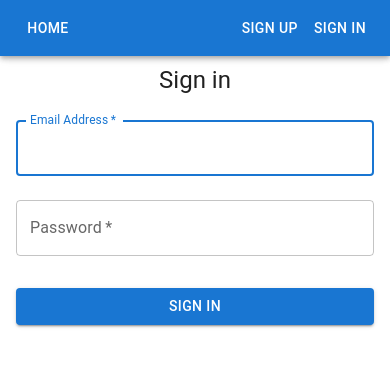
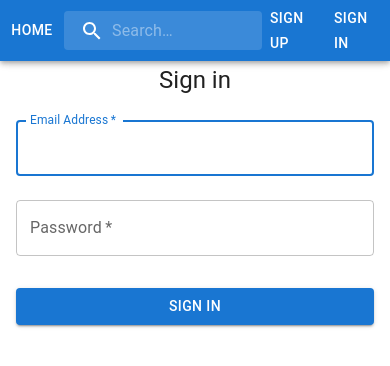
Before and after one commit to yourockit/my-course-react-phonebook-2.0, a React (Create React App) app: page /my-course-react-hw-08-phonebook/signin in a window 390 px wide. Shown: the top 366 px of the page. Built offline with nearby package versions, Linux system fonts and the light colour scheme; the HTML template or start-up script is replaced by a standard one.

Commit message:
my-hw-react-08-phonebook

```diff
--- a/src/components/AppBar/AppBar.jsx
+++ b/src/components/AppBar/AppBar.jsx
@@ -1,80 +1,22 @@
-import {
-  AppBar,
-  Box,
-  IconButton,
-  Toolbar,
-  Menu,
-  Container,
-} from '@mui/material';
-import MenuIcon from '@mui/icons-material/Menu';
+import { AppBar, Toolbar, Container } from '@mui/material';
 import { AuthNav } from 'components/AuthNav/AuthNav';
-import { Navigation } from 'components/Navigation/Navigation';
-import { NavigationMobile } from 'components/Navigation/NavigationMobile';
 import { UserMenu } from 'components/UserMenu/UserMenu';
 import { useSelector } from 'react-redux';
 import { selectIsLoggedIn } from 'redux/auth/selectors';
-import { useState } from 'react';
+import { NavigationMenuMobile } from 'components/NavigationMenu/NavigationMenuMobile';
+import { NavigationMenu } from 'components/NavigationMenu/NavigationMenu';
+import { Search } from 'components/Search/Search';
 
 export const PhonebookAppBar = () => {
   const isLoggedIn = useSelector(selectIsLoggedIn);
-  const [anchorElNav, setAnchorElNav] = useState(null);
-
-  const handleOpenNavMenu = event => {
-    setAnchorElNav(event.currentTarget);
-  };
-
-  const handleCloseNavMenu = () => {
-    setAnchorElNav(null);
-  };
 
   return (
     <AppBar position="fixed">
-      <Container maxWidth="xl">
+      <Container maxWidth="xl" sx={{ p: 0 }}>
         <Toolbar disableGutters>
-          {isLoggedIn ? (
-            <Box sx={{ flexGrow: 1, display: { xs: 'flex', md: 'none' } }}>
-              <IconButton
-                size="large"
-                aria-label="account of current user"
-                aria-controls="menu-appbar"
-                aria-haspopup="true"
-                onClick={handleOpenNavMenu}
-                color="inherit"
-              >
-                <MenuIcon />
-              </IconButton>
-              <Menu
-                id="menu-appbar"
-                anchorEl={anchorElNav}
-                anchorOrigin={{
-                  vertical: 'bottom',
-                  horizontal: 'left',
-                }}
-                keepMounted
-                transformOrigin={{
-                  vertical: 'top',
-                  horizontal: 'left',
-                }}
-                open={Boolean(anchorElNav)}
-                onClose={handleCloseNavMenu}
-                sx={{
-                  display: { xs: 'block', md: 'none' },
-                }}
-              >
-                <NavigationMobile
-                  isLoggedIn={isLoggedIn}
-                  onClose={handleCloseNavMenu}
-                />
-              </Menu>
-            </Box>
-          ) : (
-            <Box sx={{ flexGrow: 1, display: { xs: 'flex', md: 'none' } }}>
-              <Navigation isLoggedIn={isLoggedIn} />
-            </Box>
-          )}
-          <Box sx={{ flexGrow: 1, display: { xs: 'none', md: 'flex' } }}>
-            <Navigation isLoggedIn={isLoggedIn} />
-          </Box>
+          <NavigationMenuMobile isLoggedIn={isLoggedIn} />
+          <NavigationMenu isLoggedIn={isLoggedIn} />
+          <Search />
           {isLoggedIn ? <UserMenu /> : <AuthNav />}
         </Toolbar>
       </Container>
--- a/src/components/Navigation/Navigation.jsx
+++ /dev/null
@@ -1,17 +0,0 @@
-import { Button } from '@mui/material';
-import { NavLink } from 'react-router-dom';
-
-export const Navigation = ({ isLoggedIn }) => {
-  return (
-    <nav>
-      <Button color="inherit" component={NavLink} to="/">
-        Home
-      </Button>
-      {isLoggedIn && (
-        <Button color="inherit" component={NavLink} to="/contacts">
-          Contacts
-        </Button>
-      )}
-    </nav>
-  );
-};
--- a/src/components/Navigation/NavigationMobile.jsx
+++ /dev/null
@@ -1,22 +0,0 @@
-import { MenuItem } from '@mui/material';
-import { NavLink } from 'react-router-dom';
-
-export const NavigationMobile = ({ isLoggedIn, onClose }) => {
-  return (
-    <nav>
-      <MenuItem color="inherit" component={NavLink} to="/" onClick={onClose}>
-        Home
-      </MenuItem>
-      {isLoggedIn && (
-        <MenuItem
-          color="inherit"
-          component={NavLink}
-          to="/contacts"
-          onClick={onClose}
-        >
-          Contacts
-        </MenuItem>
-      )}
-    </nav>
-  );
-};
--- /dev/null
+++ b/src/components/NavigationMenu/NavigationMenu.jsx
@@ -0,0 +1,19 @@
+import { Box, Button } from '@mui/material';
+import { NavLink } from 'react-router-dom';
+
+export const NavigationMenu = ({ isLoggedIn }) => {
+  return (
+    <>
+      <Box sx={{ flexGrow: 1, display: { xs: 'none', md: 'flex' } }}>
+        <Button color="inherit" component={NavLink} to="/">
+          Home
+        </Button>
+        {isLoggedIn && (
+          <Button color="inherit" component={NavLink} to="/contacts">
+            Contacts
+          </Button>
+        )}
+      </Box>
+    </>
+  );
+};
--- /dev/null
+++ b/src/components/NavigationMenu/NavigationMenuMobile.jsx
@@ -0,0 +1,83 @@
+import { Box, Button, IconButton, Menu, MenuItem } from '@mui/material';
+import MenuIcon from '@mui/icons-material/Menu';
+import { NavLink } from 'react-router-dom';
+import { useState } from 'react';
+
+export const NavigationMenuMobile = ({ isLoggedIn }) => {
+  const [anchorElNav, setAnchorElNav] = useState(null);
+
+  const handleOpenNavMenu = event => {
+    setAnchorElNav(event.currentTarget);
+  };
+
+  const handleCloseNavMenu = () => {
+    setAnchorElNav(null);
+  };
+  return (
+    <>
+      {isLoggedIn ? (
+        <Box sx={{ flexGrow: 1, display: { xs: 'flex', md: 'none' } }}>
+          <IconButton
+            size="large"
+            aria-label="account of current user"
+            aria-controls="menu-appbar"
+            aria-haspopup="true"
+            onClick={handleOpenNavMenu}
+            color="inherit"
+            sx={{ mr: 1 }}
+          >
+            <MenuIcon />
+          </IconButton>
+          <Menu
+            id="menu-appbar"
+            anchorEl={anchorElNav}
+            anchorOrigin={{
+              vertical: 'bottom',
+              horizontal: 'left',
+            }}
+            keepMounted
+            transformOrigin={{
+              vertical: 'top',
+              horizontal: 'left',
+            }}
+            open={Boolean(anchorElNav)}
+            onClose={handleCloseNavMenu}
+            sx={{
+              display: { xs: 'block', md: 'none' },
+            }}
+          >
+            <MenuItem
+              color="inherit"
+              component={NavLink}
+              to="/"
+              onClick={handleCloseNavMenu}
+            >
+              Home
+            </MenuItem>
+            {isLoggedIn && (
+              <MenuItem
+                color="inherit"
+                component={NavLink}
+                to="/contacts"
+                onClick={handleCloseNavMenu}
+              >
+                Contacts
+              </MenuItem>
+            )}
+          </Menu>
+        </Box>
+      ) : (
+        <Box sx={{ flexGrow: 1, display: { xs: 'flex', md: 'none' } }}>
+          <Button color="inherit" component={NavLink} to="/">
+            Home
+          </Button>
+          {isLoggedIn && (
+            <Button color="inherit" component={NavLink} to="/contacts">
+              Contacts
+            </Button>
+          )}
+        </Box>
+      )}
+    </>
+  );
+};
--- /dev/null
+++ b/src/components/Search/Search.jsx
@@ -0,0 +1,31 @@
+import * as React from 'react';
+import Box from '@mui/material/Box';
+import SearchIcon from '@mui/icons-material/Search';
+import {
+  SearchIconWrapper,
+  SearchWrap,
+  StyledInputBase,
+} from './Search.styled';
+import { useDispatch } from 'react-redux';
+import { setContactsFilter } from 'redux/filterSlice';
+
+export const Search = () => {
+  const dispatch = useDispatch();
+  const handleChange = e => {
+    dispatch(setContactsFilter(e.target.value));
+  };
+  return (
+    <Box sx={{ flexGrow: 1 }}>
+      <SearchWrap>
+        <SearchIconWrapper>
+          <SearchIcon />
+        </SearchIconWrapper>
+        <StyledInputBase
+          placeholder="Search…"
+          inputProps={{ 'aria-label': 'search' }}
+          onChange={handleChange}
+        />
+      </SearchWrap>
+    </Box>
+  );
+};
--- /dev/null
+++ b/src/components/Search/Search.styled.jsx
@@ -0,0 +1,45 @@
+import { styled, alpha } from '@mui/material/styles';
+import InputBase from '@mui/material/InputBase';
+
+export const SearchWrap = styled('div')(({ theme }) => ({
+  position: 'relative',
+  borderRadius: theme.shape.borderRadius,
+  backgroundColor: alpha(theme.palette.common.white, 0.15),
+  '&:hover': {
+    backgroundColor: alpha(theme.palette.common.white, 0.25),
+  },
+  marginLeft: 0,
+  marginRight: theme.spacing(2),
+  width: '100%',
+  [theme.breakpoints.up('sm')]: {
+    marginLeft: theme.spacing(3),
+    width: 'auto',
+  },
+}));
+
+export const SearchIconWrapper = styled('div')(({ theme }) => ({
+  padding: theme.spacing(0, 2),
+  height: '100%',
+  position: 'absolute',
+  pointerEvents: 'none',
+  display: 'flex',
+  alignItems: 'center',
+  justifyContent: 'center',
+}));
+
+export const StyledInputBase = styled(InputBase)(({ theme }) => ({
+  color: 'inherit',
+  '& .MuiInputBase-input': {
+    padding: theme.spacing(1, 1, 1, 0),
+    // vertical padding + font size from searchIcon
+    paddingLeft: `calc(1em + ${theme.spacing(4)})`,
+    transition: theme.transitions.create('width'),
+    width: '100%',
+    [theme.breakpoints.up('sm')]: {
+      width: '12ch',
+      '&:focus': {
+        width: '20ch',
+      },
+    },
+  },
+}));
--- a/src/components/UserMenu/UserMenu.jsx
+++ b/src/components/UserMenu/UserMenu.jsx
@@ -1,4 +1,5 @@
-import { Button } from '@mui/material';
+import { Avatar, Box, Button, IconButton, Tooltip } from '@mui/material';
+import LogoutIcon from '@mui/icons-material/Logout';
 import { useDispatch, useSelector } from 'react-redux';
 import { NavLink } from 'react-router-dom';
 import { signOut } from 'redux/auth/operations';
@@ -12,17 +13,21 @@ export const UserMenu = () => {
   };
   return (
     <>
-      <p> {name}</p>
-      <Button
-        type="submit"
-        variant="text"
+      <Box sx={{ flexGrow: 0, ml: 1 }}>
+        <Tooltip title={name}>
+          <Avatar>{name[0]}</Avatar>
+        </Tooltip>
+      </Box>
+      <IconButton
+        size="large"
+        aria-label="account of current user"
+        aria-controls="menu-appbar"
+        aria-haspopup="true"
+        onClick={handleClick}
         color="inherit"
-        onClick={handleClick}
-        component={NavLink}
-        to="/"
       >
-        Sign out
-      </Button>
+        <LogoutIcon />
+      </IconButton>
     </>
   );
 };
--- a/src/pages/Contacts.jsx
+++ b/src/pages/Contacts.jsx
@@ -12,7 +12,7 @@ const Contacts = () => {
   }, [dispatch]);
   return (
     <>
-      <ContactForm />
+      {/* <ContactForm /> */}
       <ContactsList />
     </>
   );
```
Also changed, not shown: src/components/Contact/Contact.jsx (+38 -11 lines), src/components/ContactsList/ContactsList.jsx (+60 -7 lines).
